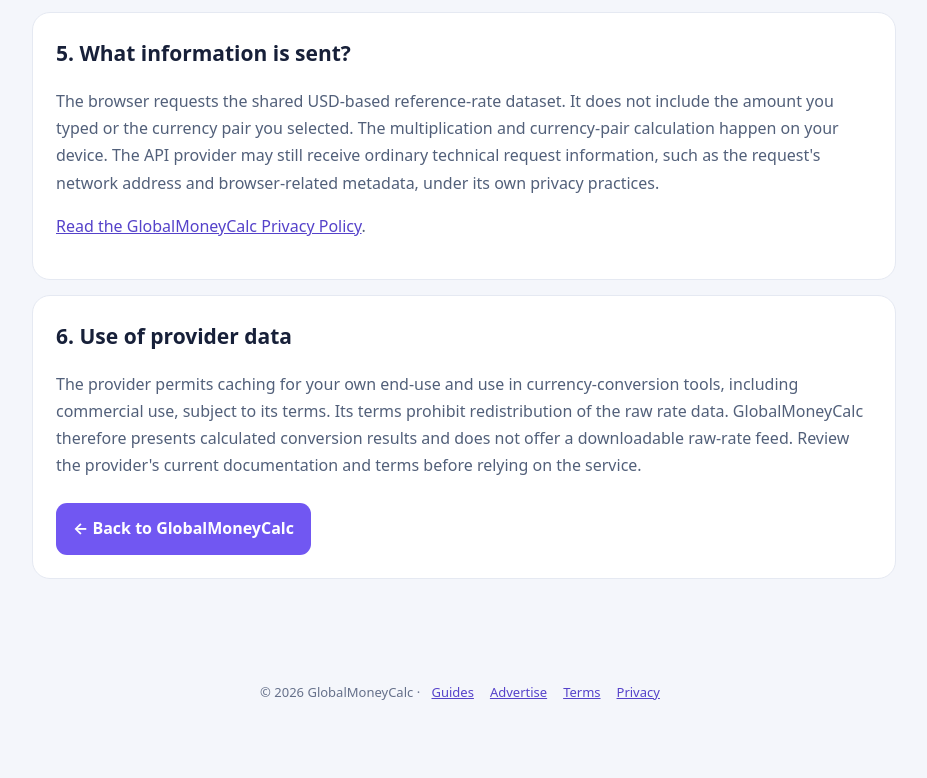
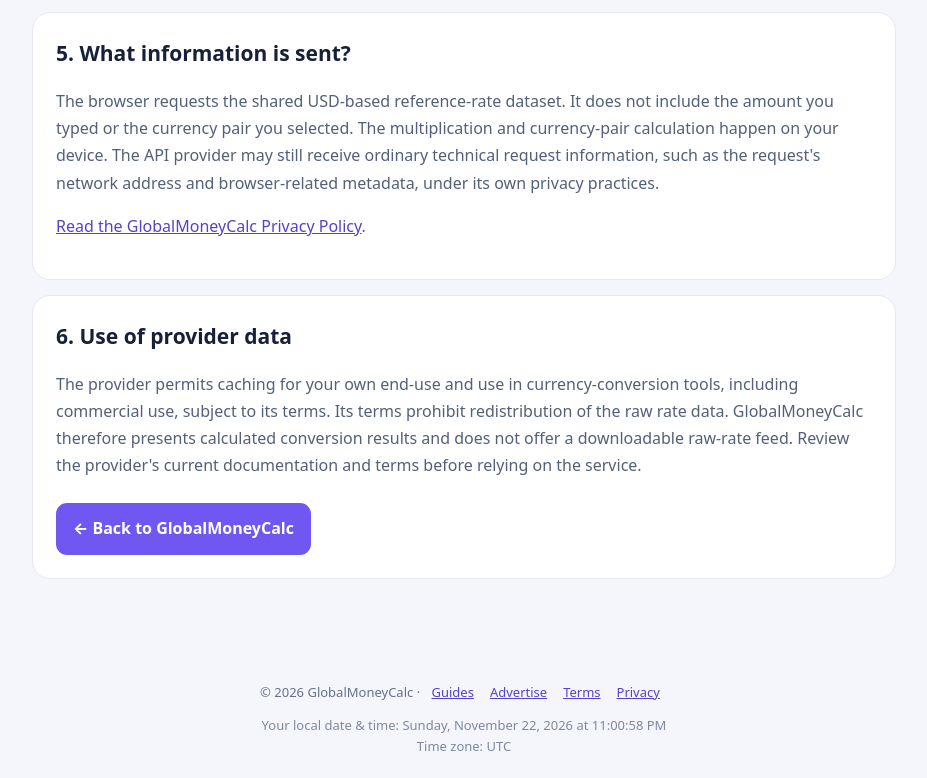
Before and after one commit to sabbir019109307/GlobalMoneyCalc, a plain HTML site: page rates.html in a window 1280 px wide. Shown: the part 1690-2468 px from the top of the page, without its empty margins (176-1103 px from the left). Before the commit the page ends 2415 px from the top, so only its background shows below. Drawn offline with Linux system fonts and the light colour scheme.

Commit message:
Show visitor local date and time

```diff
--- a/rates.html
+++ b/rates.html
@@ -28,7 +28,8 @@ footer{text-align:center;padding:22px;color:var(--muted);font-size:13px}footer a
 <section class="panel"><h2 data-i18n="privacyTitle">5. What information is sent?</h2><p data-i18n="privacyText">The browser requests the shared USD-based reference-rate dataset. It does not include the amount you typed or the currency pair you selected. The multiplication and currency-pair calculation happen on your device. The API provider may still receive ordinary technical request information, such as the request's network address and browser-related metadata, under its own privacy practices.</p><p><a href="privacy.html" data-i18n="privacyPolicy">Read the GlobalMoneyCalc Privacy Policy</a>.</p></section>
 <section class="panel"><h2 data-i18n="redistributionTitle">6. Use of provider data</h2><p data-i18n="redistributionText">The provider permits caching for your own end-use and use in currency-conversion tools, including commercial use, subject to its terms. Its terms prohibit redistribution of the raw rate data. GlobalMoneyCalc therefore presents calculated conversion results and does not offer a downloadable raw-rate feed. Review the provider's current documentation and terms before relying on the service.</p><a class="home" href="index.html" data-i18n="backHome">← Back to GlobalMoneyCalc</a></section>
 </main>
-<footer>© <span id="year"></span> GlobalMoneyCalc · <a href="guides.html" data-i18n="guidesLink">Guides</a><a href="advertise.html" data-i18n="advertiseLink">Advertise</a><a href="terms.html" data-i18n="termsLink">Terms</a><a href="privacy.html" data-i18n="privacyLink">Privacy</a></footer>
+<footer>© <span id="year"></span> GlobalMoneyCalc · <a href="guides.html" data-i18n="guidesLink">Guides</a><a href="advertise.html" data-i18n="advertiseLink">Advertise</a><a href="terms.html" data-i18n="termsLink">Terms</a><a href="privacy.html" data-i18n="privacyLink">Privacy</a><div class="visitor-local-clock" style="margin-top:12px;font-size:13px;line-height:1.6;color:inherit;opacity:.82"><span id="visitorLocalLabel">Your local date &amp; time</span>: <time id="visitorLocalTime"></time><br><span id="visitorTimeZone"></span></div>
+</footer>
 <script>
 const copy={
 en:{
@@ -100,5 +101,29 @@ btn.addEventListener("click",()=>setLang(lang==="en"?"bn":"en"));
 document.getElementById("year").textContent=new Date().getFullYear();
 setLang("en");
 </script>
+<script>
+(function(){
+  const timeNode=document.getElementById("visitorLocalTime");
+  const labelNode=document.getElementById("visitorLocalLabel");
+  const zoneNode=document.getElementById("visitorTimeZone");
+  if(!timeNode||!labelNode||!zoneNode)return;
+  function updateVisitorClock(){
+    const language=(document.documentElement.lang||"en").toLowerCase().startsWith("bn")?"bn":"en";
+    const locale=language==="bn"?"bn-BD":"en-US";
+    const zone=Intl.DateTimeFormat().resolvedOptions().timeZone||"Local device time";
+    const now=new Date();
+    timeNode.dateTime=now.toISOString();
+    timeNode.textContent=new Intl.DateTimeFormat(locale,{
+      dateStyle:"full",timeStyle:"medium"
+    }).format(now);
+    labelNode.textContent=language==="bn"?"আপনার স্থানীয় তারিখ ও সময়":"Your local date & time";
+    zoneNode.textContent=(language==="bn"?"সময় অঞ্চল: ":"Time zone: ")+zone;
+  }
+  updateVisitorClock();
+  window.setInterval(updateVisitorClock,30000);
+  const languageButton=document.getElementById("langBtn");
+  if(languageButton)languageButton.addEventListener("click",updateVisitorClock);
+})();
+</script>
 </body>
 </html>
```
